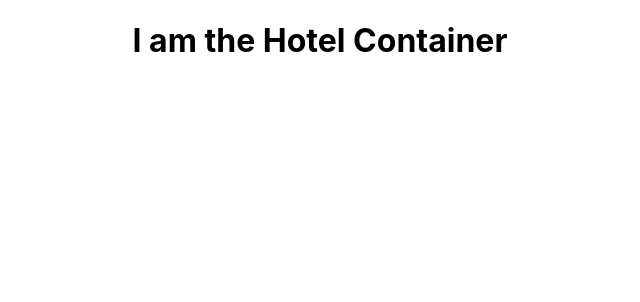
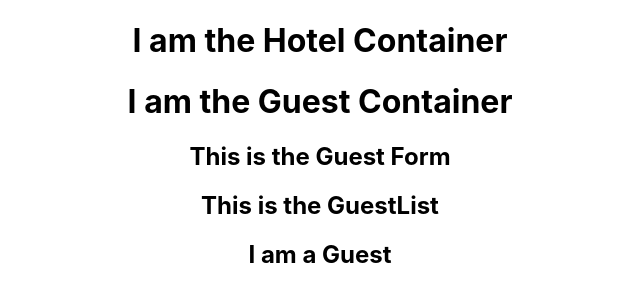
Before and after one commit to ianbone1/ClanLodging, a React (Create React App) app: page / in a window 1280 px wide. Shown: the top 302 px of the page, without its empty margins (320-960 px from the left). Built offline with nearby package versions, Linux system fonts and the light colour scheme.

Commit message:
guest components drafted

```diff
--- /dev/null
+++ b/src/components/Guest.js
@@ -0,0 +1,14 @@
+import React, {Component} from 'react';
+
+class Guest extends Component {
+
+
+render(){
+
+  return (
+    <h2>I am a Guest</h2>
+  );
+}
+
+}
+export default Guest;
--- /dev/null
+++ b/src/components/GuestList.js
@@ -0,0 +1,17 @@
+import React, {Component} from 'react';
+import Guest from './Guest';
+class GuestList extends Component {
+
+
+render(){
+
+  return (
+    <div>
+    <h2>This is the GuestList</h2>
+    <Guest/>
+    </div>
+  );
+}
+
+}
+export default GuestList;
--- /dev/null
+++ b/src/containers/GuestContainer.js
@@ -0,0 +1,18 @@
+import React, { Component } from 'react';
+import GuestForm from '../components/GuestForm'
+import GuestList from '../components/GuestList'
+
+class GuestContainer extends Component {
+  render(){
+    return(
+      <div>
+      <h1>I am the Guest Container</h1>
+      <GuestForm/>
+      <GuestList/>
+      </div>
+    )
+  }
+
+}
+
+export default GuestContainer;
--- a/src/containers/HotelContainer.js
+++ b/src/containers/HotelContainer.js
@@ -1,9 +1,14 @@
 import React, { Component } from 'react';
+import GuestContainer from './GuestContainer'
 
 class HotelContainer extends Component {
   render(){
     return(
+      <div>
       <h1>I am the Hotel Container</h1>
+      <GuestContainer/>
+
+      </div>
     )
   }
 
```
